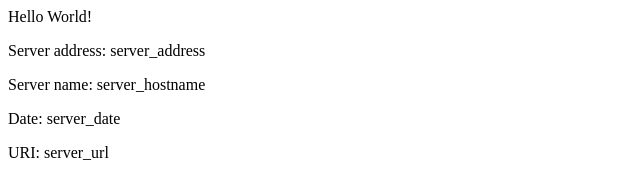
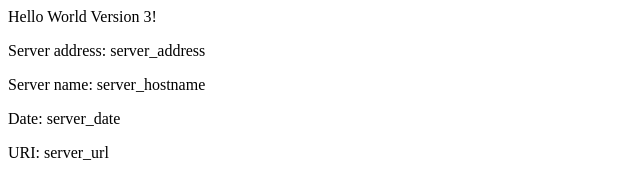
Before and after one commit to n-salim/eks-example, a plain HTML site: page src/index.html in a window 1280 px wide. Shown: the full height of the page, 0-640 px from the left. Drawn offline with Linux system fonts and the light colour scheme.

Commit message:
v3 Updating home page

```diff
--- a/src/index.html
+++ b/src/index.html
@@ -1,8 +1,8 @@
 <head>
-<title>Hello World Version 2</title>
+<title>Hello World Version 3</title>
 </head>
 <div class="info">
-<h>Hello World!</h>
+<h>Hello World Version 3!</h>
 <p><span>Server&nbsp;address:</span> <span>server_address</span></p>
 <p><span>Server&nbsp;name:</span> <span>server_hostname</span></p>
 <p class="smaller"><span>Date:</span> <span>server_date</span></p>
```
